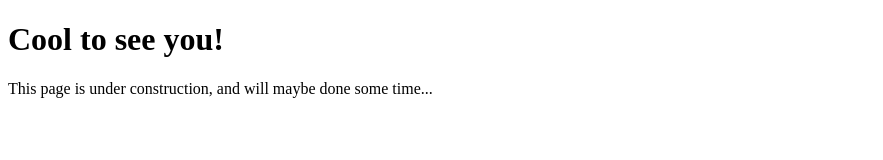
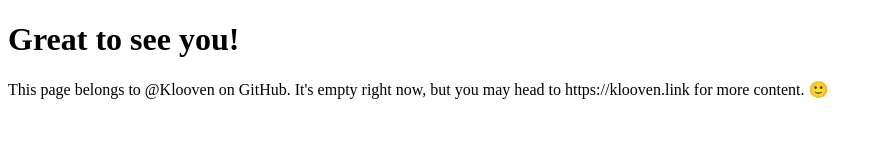
Before and after one commit to Klooven/klooven.github.io, a plain HTML site: page index.html in a window 1280 px wide. Shown: the whole page, without its empty margins (0-883 px from the left). Drawn offline with Linux system fonts and the light colour scheme.

Commit message:
Promote my own domain

```diff
--- a/index.html
+++ b/index.html
@@ -5,7 +5,7 @@
     <title>Klooven's GitHub page</title>
   </head>
   <body>
-    <h1>Cool to see you!</h1>
-    <p>This page is under construction, and will maybe done some time...</p>
+    <h1>Great to see you!</h1>
+    <p>This page belongs to @Klooven on GitHub. It's empty right now, but you may head to https://klooven.link for more content. 🙂</p>
   </body>
 </html>
```
